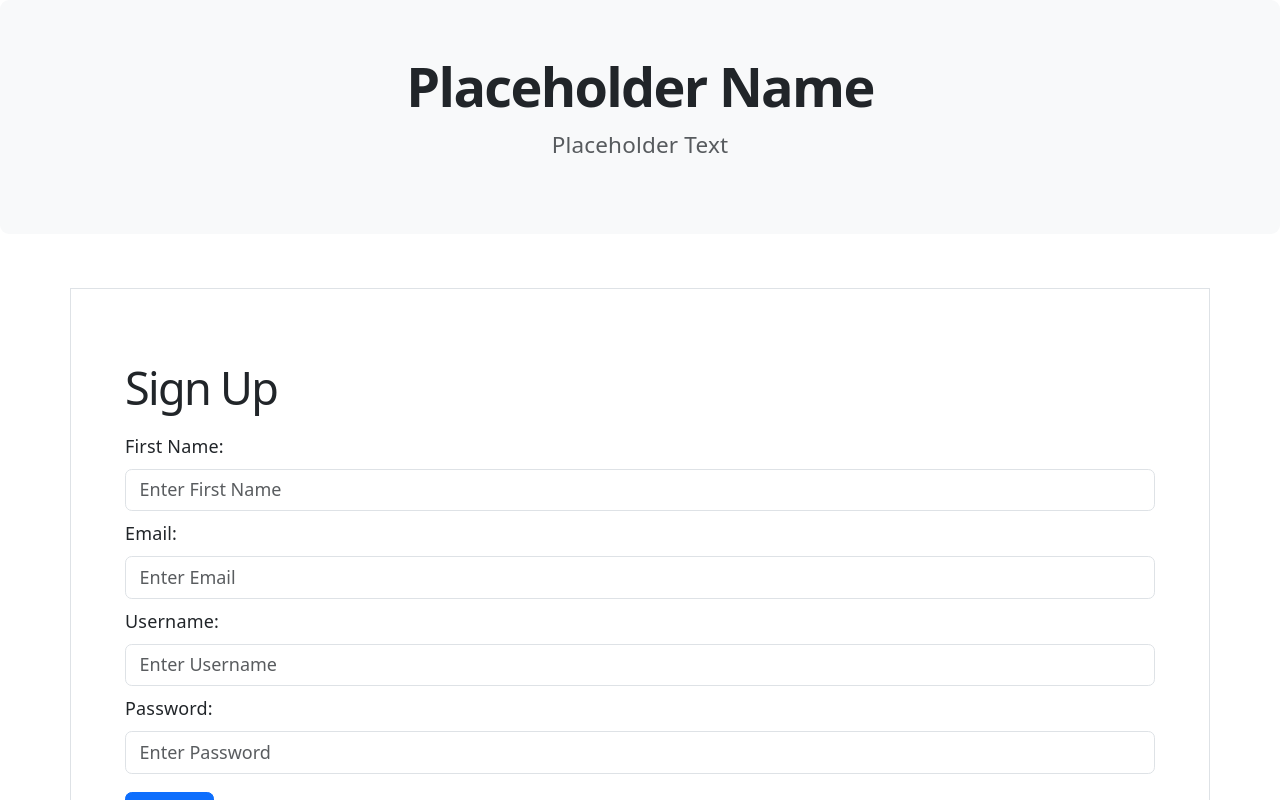
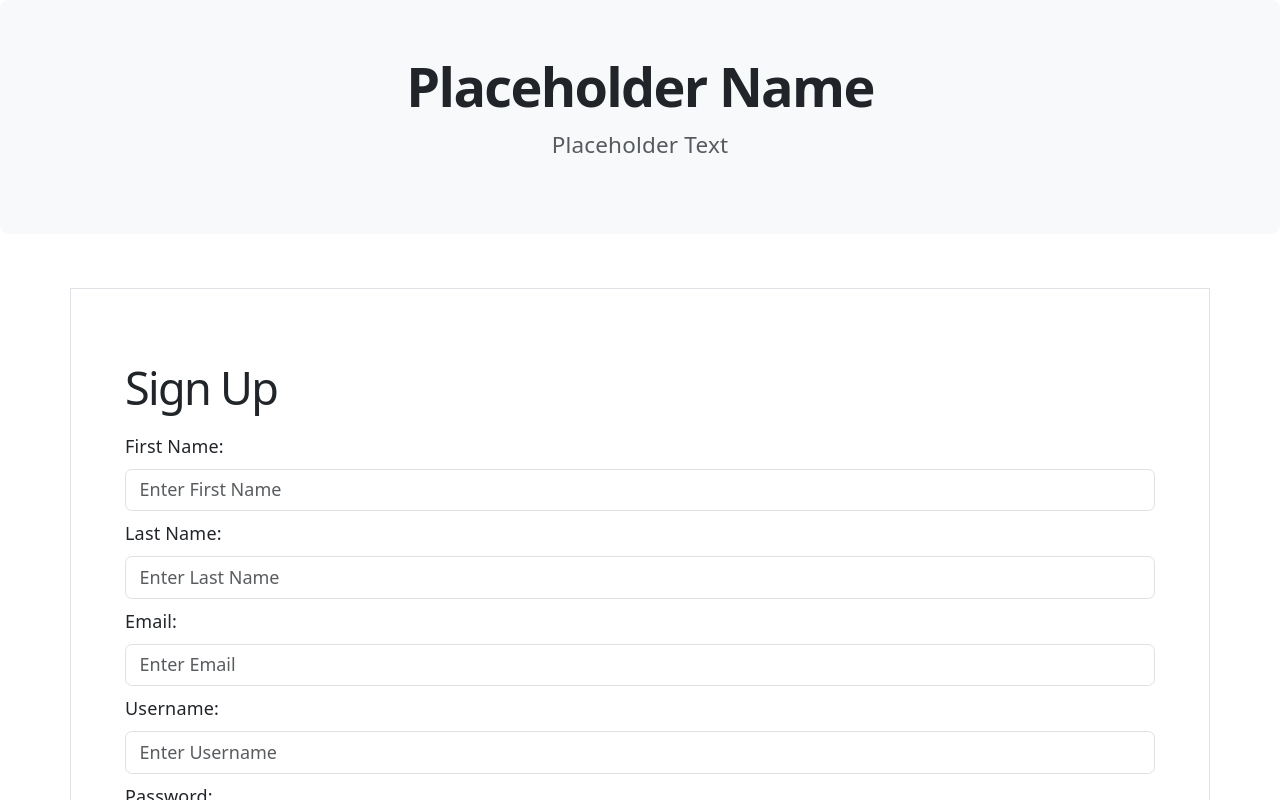
Before and after one commit to BenPenCoding/Programming-Black-Collaborative-Project, a React (Vite) app in the folder client/: page /signup in a window 1280 px wide. Shown: the top 800 px of the page. Built offline with nearby package versions, Linux system fonts and the light colour scheme.

Commit message:
Fixed Sign Up

```diff
--- a/client/src/SignUp.jsx
+++ b/client/src/SignUp.jsx
@@ -54,7 +54,7 @@ function SignUp() {
 
         <form onSubmit={handleSignUp}>
           <Firstname firstName={firstName} setFirstName={setFirstName} />
-          <lastName lastName={lastName} setLastName={setLastName} />
+          <LastName lastName={lastName} setLastName={setLastName} />
           <Email email={email} setEmail={setEmail} />
           <Username username={username} setUsername={setUsername} />
           <Password password={password} setPassword={setPassword} />
```
